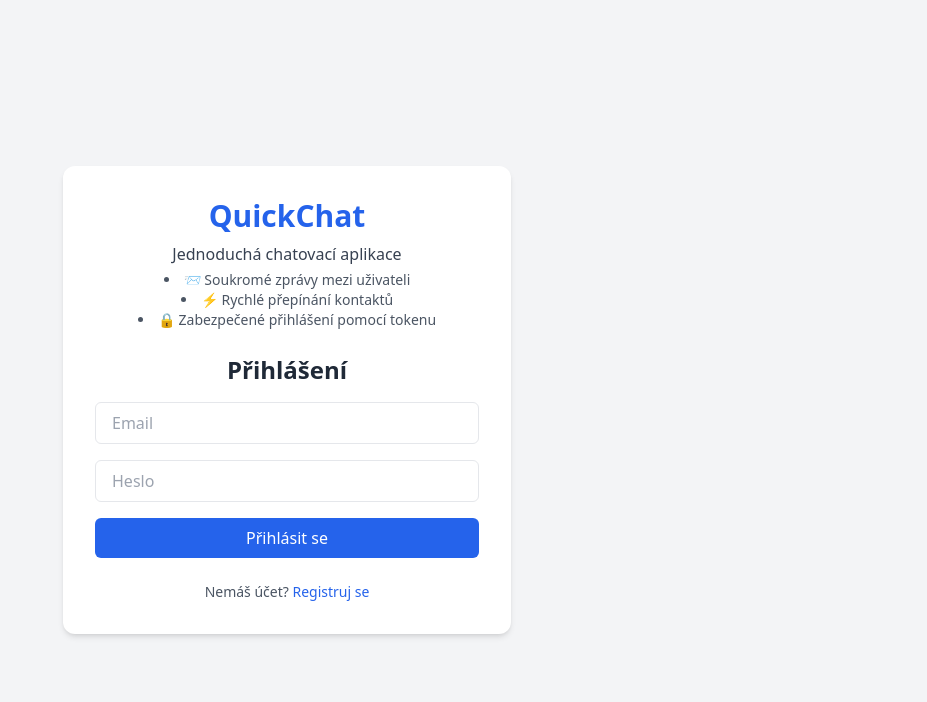
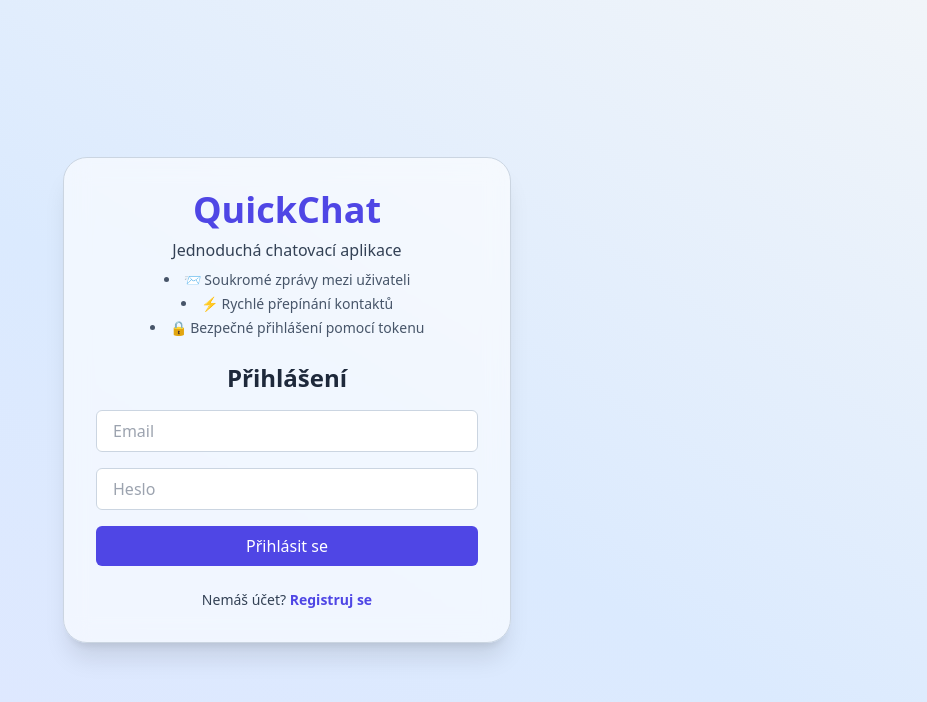
Before and after one commit to HonzaKud/quickchat-frontend, a React (Create React App) app: page /login in a window 1280 px wide. Shown: the top 702 px of the page, without its empty margins (353-1280 px from the left). Built offline with nearby package versions, Linux system fonts and the light colour scheme; no server answers.

Commit message:
Uprava LoginPage UI

```diff
--- a/src/pages/LoginPage.tsx
+++ b/src/pages/LoginPage.tsx
@@ -53,21 +53,19 @@ const LoginPage = () => {
   };
 
   return (
-    <div className="flex items-center justify-center min-h-screen bg-gray-100 px-4">
-      <div className="bg-white p-8 rounded-xl shadow-md w-full max-w-md">
-        {/* Úvodní popis */}
+    <div className="min-h-screen bg-gradient-to-tr from-indigo-100 via-blue-100 to-slate-100 flex items-center justify-center px-4">
+      <div className="w-full max-w-md bg-white/60 border border-slate-300 shadow-xl rounded-3xl p-8 backdrop-blur-md">
         <div className="mb-6 text-center">
-          <h1 className="text-3xl font-bold text-blue-600 mb-2">QuickChat</h1>
-          <p className="text-gray-700 mb-1">Jednoduchá chatovací aplikace</p>
-          <ul className="text-sm text-gray-600 list-disc list-inside">
+          <h1 className="text-4xl font-extrabold text-indigo-600 mb-2">QuickChat</h1>
+          <p className="text-slate-700">Jednoduchá chatovací aplikace</p>
+          <ul className="mt-2 text-sm text-slate-600 list-disc list-inside space-y-1">
             <li>📨 Soukromé zprávy mezi uživateli</li>
             <li>⚡ Rychlé přepínání kontaktů</li>
-            <li>🔒 Zabezpečené přihlášení pomocí tokenu</li>
+            <li>🔒 Bezpečné přihlášení pomocí tokenu</li>
           </ul>
         </div>
 
-        {/* Přihlašovací formulář */}
-        <h2 className="text-2xl font-semibold mb-4 text-center text-gray-800">Přihlášení</h2>
+        <h2 className="text-2xl font-semibold mb-4 text-center text-slate-800">Přihlášení</h2>
         <form onSubmit={handleSubmit} className="space-y-4">
           <input
             type="email"
@@ -76,7 +74,7 @@ const LoginPage = () => {
             value={formData.email}
             onChange={handleChange}
             required
-            className="w-full px-4 py-2 border rounded-md focus:outline-none focus:ring-2 focus:ring-blue-500"
+            className="w-full px-4 py-2 border border-slate-300 rounded-md bg-white focus:outline-none focus:ring-2 focus:ring-indigo-400"
           />
           <input
             type="password"
@@ -85,11 +83,11 @@ const LoginPage = () => {
             value={formData.password}
             onChange={handleChange}
             required
-            className="w-full px-4 py-2 border rounded-md focus:outline-none focus:ring-2 focus:ring-blue-500"
+            className="w-full px-4 py-2 border border-slate-300 rounded-md bg-white focus:outline-none focus:ring-2 focus:ring-indigo-400"
           />
           <button
             type="submit"
-            className="w-full bg-blue-600 text-white py-2 rounded-md hover:bg-blue-700 transition"
+            className="w-full bg-indigo-600 text-white py-2 rounded-md hover:bg-indigo-700 transition"
           >
             Přihlásit se
           </button>
@@ -99,10 +97,9 @@ const LoginPage = () => {
           <p className="text-red-600 text-center mt-4">{message}</p>
         )}
 
-        {/* Odkaz na registraci */}
-        <p className="mt-6 text-sm text-center text-gray-600">
+        <p className="mt-6 text-sm text-center text-slate-700">
           Nemáš účet?{' '}
-          <Link to="/register" className="text-blue-600 hover:underline">
+          <Link to="/register" className="text-indigo-600 hover:underline font-semibold">
             Registruj se
           </Link>
         </p>
```
